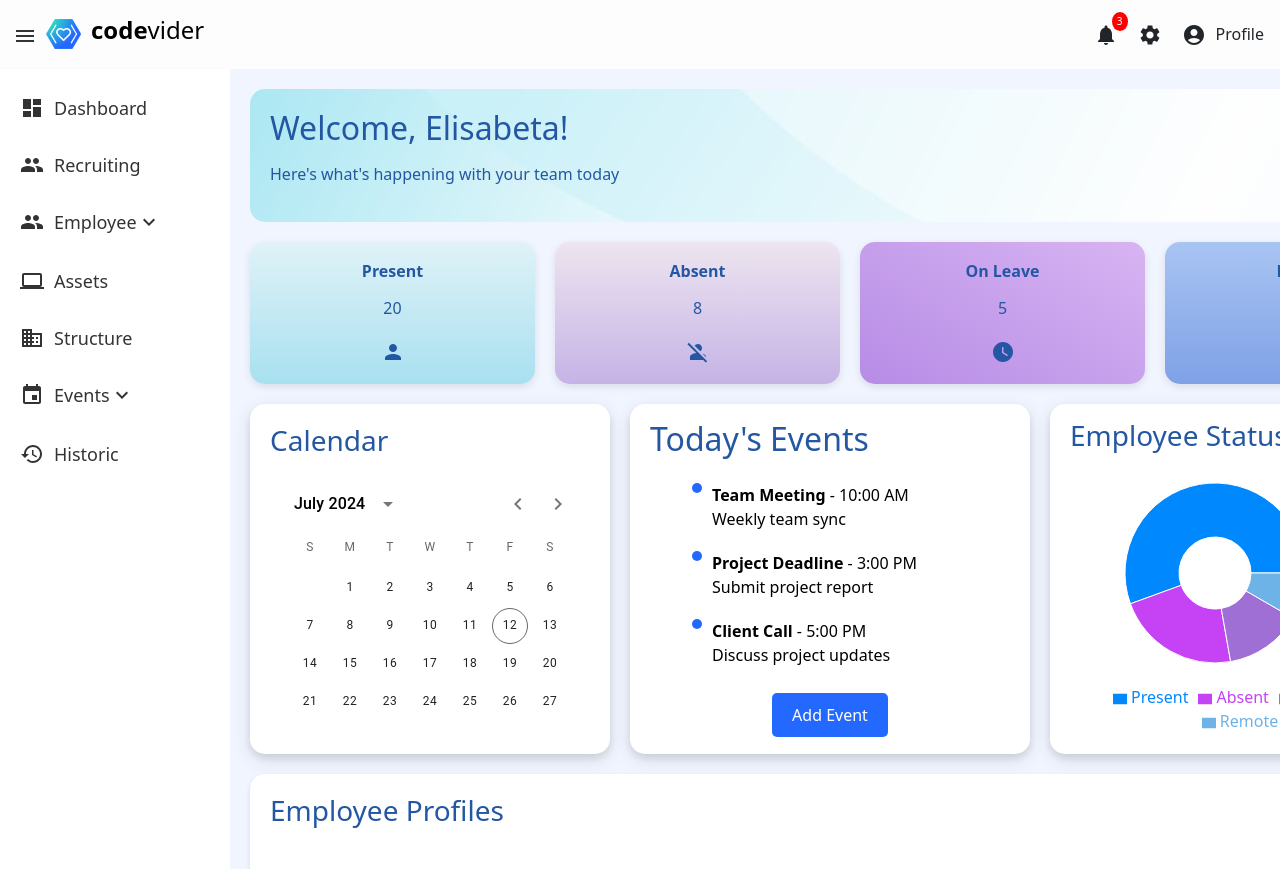
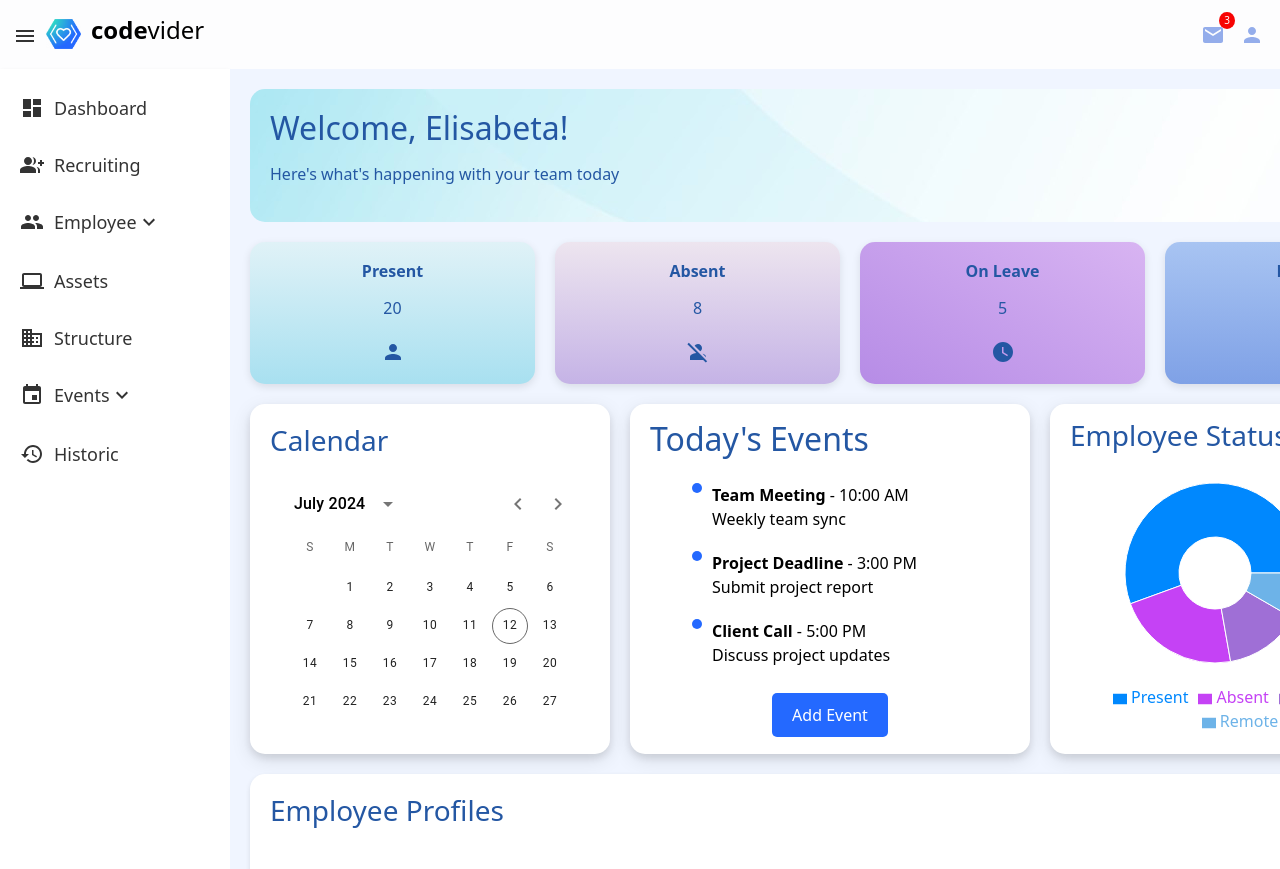
Before and after one commit to v4sj4n/hr-software-FE-exypnos, a React (Vite) app: page /dashboard in a window 1280 px wide. Shown: the top 869 px of the page. Built offline with nearby package versions, Linux system fonts and the light colour scheme; sample sign-in values are in the browser's storage.

Commit message:
Header fixes

```diff
--- a/src/Components/Header/header.module.css
+++ b/src/Components/Header/header.module.css
@@ -36,21 +36,46 @@ height: 30px;
 .headerRight {
   display: flex;
   align-items: center;
+
 }
 .icon {
-  margin-left: 20px;
+  margin-left: 15px;
   position: relative;
+  color: #94adeb;
+
 }
-.icon .badge {
+ .badge {
   position: absolute;
   top: -10px;
   right: -10px;
-  background: red;
+  background: rgb(247, 3, 3);
   color: white;
   border-radius: 50%;
-  padding: 2px 5px;
+  padding: 1px 5px;
   font-size: 10px;
 }
 .username {
   margin-left: 10px;
 }
+
+.dropdown {
+  position: absolute;
+  top: 100%;
+  right: 0;
+  background-color: white;
+  border: 1px solid #dcd8d8;
+  border-radius:6px;
+  padding: 8px 0;
+  z-index: 1000;
+  width: 150px;
+}
+
+.dropdownItem {
+  padding: 8px 16px;
+  cursor: pointer;
+  color: #587edf;
+}
+
+.dropdownItem:hover {
+  background-color: #f0f0f0;
+}
--- a/src/Components/Header/header.tsx
+++ b/src/Components/Header/header.tsx
@@ -1,17 +1,24 @@
-import NotificationsIcon from '@mui/icons-material/Notifications';
+import React, { useState } from 'react';
+import EmailIcon from '@mui/icons-material/Email';
+import PersonIcon from '@mui/icons-material/Person';
 import SettingsIcon from '@mui/icons-material/Settings';
-import AccountCircleIcon from '@mui/icons-material/AccountCircle';
-import React from 'react';
-import codeviderLogo from '/Images/codevider.png'
-import style from './header.module.css'
-
+import LogoutIcon from '@mui/icons-material/Logout';
+import PermIdentityIcon from '@mui/icons-material/PermIdentity';
+import codeviderLogo from '/Images/codevider.png';
+import style from './header.module.css';
 
 const Header: React.FC<{ isOpen: boolean }> = ({ isOpen }) => {
+  const [showDropdown, setShowDropdown] = useState(false);
+
+  const toggleDropdown = () => {
+    setShowDropdown(!showDropdown);
+  };
+
   return (
     <header className={style.header}>
       <div className={style.headerLeft}>
         <div className={style.logo}>
-          <img alt='logo' src={codeviderLogo}  />
+          <img alt='logo' src={codeviderLogo} />
         </div>
         {isOpen && (
           <>
@@ -26,16 +33,25 @@ const Header: React.FC<{ isOpen: boolean }> = ({ isOpen }) => {
       </div>
       <div className={style.headerRight}>
         <div className={style.icon}>
-          <NotificationsIcon />
+          <EmailIcon />
           <span className={style.badge}>3</span>
         </div>
-        <div className={style.icon}>
+        <div className={style.icon} onClick={toggleDropdown}>
+          <PersonIcon />
+          <div className={style.username}></div>
+          {showDropdown && (
+            <div className={style.dropdown}>
+              <div className={style.dropdownItem} onClick={() => console.log('View Profile')}>Profile <PermIdentityIcon/></div>
+              <div className={style.dropdownItem} onClick={() => console.log('Logout')}>Logout <LogoutIcon/></div>
+              <div className={style.dropdownItem} onClick={() => console.log('Settings')}>Settings <SettingsIcon />
+              </div>
+
+            </div>
+          )}
+        </div>
+        {/* <div className={style.icon}>
           <SettingsIcon />
-        </div>
-        <div className={style.icon}>
-          <AccountCircleIcon />
-          <span className={style.username}>Profile</span>
-        </div>
+        </div> */}
       </div>
     </header>
   );
--- a/src/Components/SideBar/sidebar.tsx
+++ b/src/Components/SideBar/sidebar.tsx
@@ -5,12 +5,11 @@ import {
   Event as EventIcon,
   History as HistoryIcon,
   Business as BusinessIcon,
-  People as PeopleIcon,
   Menu as MenuIcon,
   ExpandMore as ExpandMoreIcon,
   ExpandLess as ExpandLessIcon,
 } from '@mui/icons-material'
-import React, { useState } from 'react'
+import GroupAddIcon from '@mui/icons-material/GroupAdd';import React, { useState } from 'react'
 import style from './sidebar.module.css'
 
 import 'bootstrap/dist/css/bootstrap.min.css'
@@ -47,7 +46,7 @@ const SideBar: React.FC<{ isOpen: boolean; toggleSidebar: () => void }> = ({
           </div>
           <div className={style.item}>
             <Link to="/recruitment" className={style.link}>
-              <PeopleIcon className={style.icon} />
+              <GroupAddIcon className={style.icon} />
               {isOpen && <span className={style.text}>Recruiting</span>}
             </Link>
           </div>
```
Lines whose indentation alone changed are shown as unchanged.
